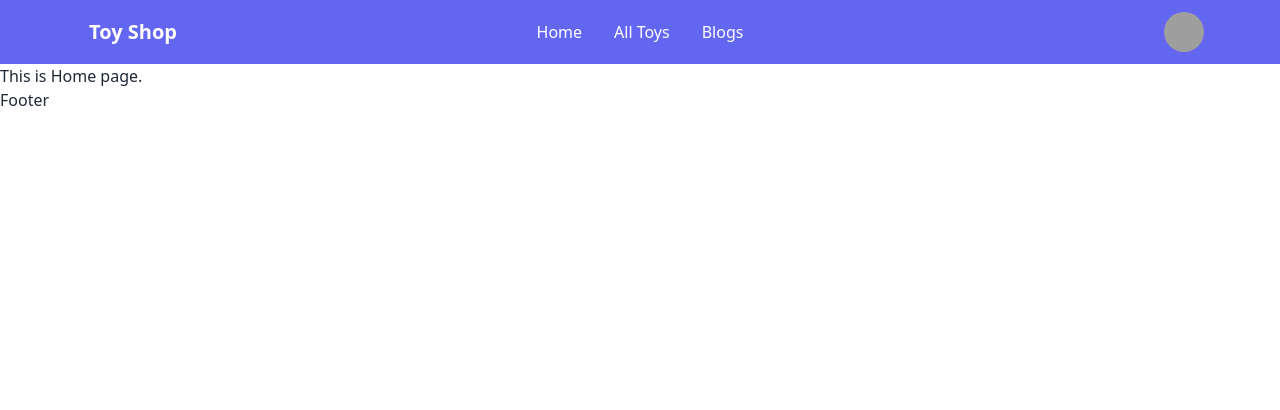
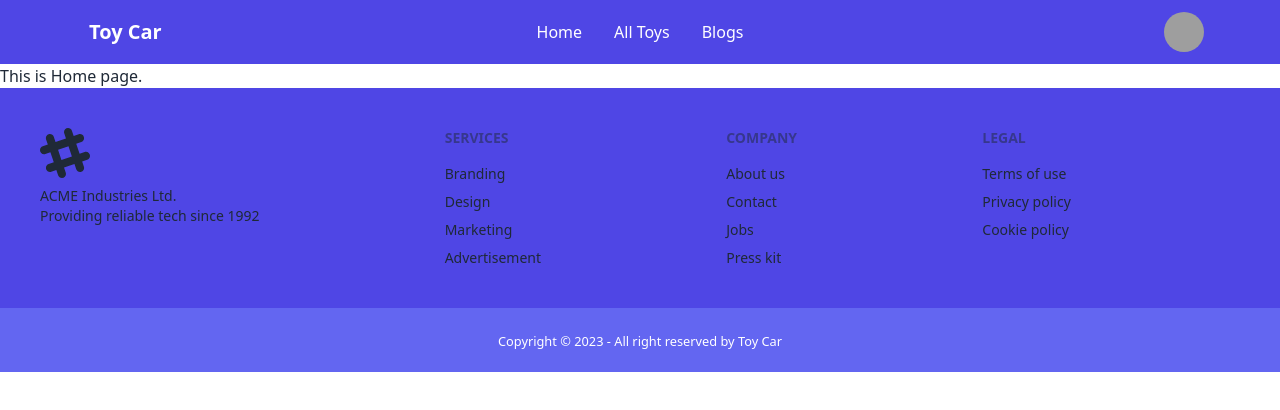
Before and after one commit to MozammalHaq/toy-car-client, a React (Vite) app: page / in a window 1280 px wide. Shown: the top 410 px of the page. Built offline with nearby package versions, Linux system fonts and the light colour scheme; grey boxes are pictures that could not be loaded.

Commit message:
add footer area

```diff
--- a/index.html
+++ b/index.html
@@ -2,7 +2,7 @@
 <html lang="en">
   <head>
     <meta charset="UTF-8" />
-    <link rel="icon" type="image/svg+xml" href="/vite.svg" />
+    <link rel="icon" type="image/png+xml" href="/logo.png" />
     <meta name="viewport" content="width=device-width, initial-scale=1.0" />
     <title>Toy Car</title>
   </head>
--- a/src/Pages/Shared/Footer/Footer.jsx
+++ b/src/Pages/Shared/Footer/Footer.jsx
@@ -2,8 +2,36 @@
 
 const Footer = () => {
     return (
-        <div>
-            <h2>Footer</h2>
+        <div className="bg-indigo-600 text-white">
+            <footer className="footer p-10 text-base-content">
+                <div>
+                    <svg width="50" height="50" viewBox="0 0 24 24" xmlns="http://www.w3.org/2000/svg" fillRule="evenodd" clipRule="evenodd" className="fill-current"><path d="M22.672 15.226l-2.432.811.841 2.515c.33 1.019-.209 2.127-1.23 2.456-1.15.325-2.148-.321-2.463-1.226l-.84-2.518-5.013 1.677.84 2.517c.391 1.203-.434 2.542-1.831 2.542-.88 0-1.601-.564-1.86-1.314l-.842-2.516-2.431.809c-1.135.328-2.145-.317-2.463-1.229-.329-1.018.211-2.127 1.231-2.456l2.432-.809-1.621-4.823-2.432.808c-1.355.384-2.558-.59-2.558-1.839 0-.817.509-1.582 1.327-1.846l2.433-.809-.842-2.515c-.33-1.02.211-2.129 1.232-2.458 1.02-.329 2.13.209 2.461 1.229l.842 2.515 5.011-1.677-.839-2.517c-.403-1.238.484-2.553 1.843-2.553.819 0 1.585.509 1.85 1.326l.841 2.517 2.431-.81c1.02-.33 2.131.211 2.461 1.229.332 1.018-.21 2.126-1.23 2.456l-2.433.809 1.622 4.823 2.433-.809c1.242-.401 2.557.484 2.557 1.838 0 .819-.51 1.583-1.328 1.847m-8.992-6.428l-5.01 1.675 1.619 4.828 5.011-1.674-1.62-4.829z"></path></svg>
+                    <p>ACME Industries Ltd.<br />Providing reliable tech since 1992</p>
+                </div>
+                <div>
+                    <span className="footer-title">Services</span>
+                    <a className="link link-hover">Branding</a>
+                    <a className="link link-hover">Design</a>
+                    <a className="link link-hover">Marketing</a>
+                    <a className="link link-hover">Advertisement</a>
+                </div>
+                <div>
+                    <span className="footer-title">Company</span>
+                    <a className="link link-hover">About us</a>
+                    <a className="link link-hover">Contact</a>
+                    <a className="link link-hover">Jobs</a>
+                    <a className="link link-hover">Press kit</a>
+                </div>
+                <div>
+                    <span className="footer-title">Legal</span>
+                    <a className="link link-hover">Terms of use</a>
+                    <a className="link link-hover">Privacy policy</a>
+                    <a className="link link-hover">Cookie policy</a>
+                </div>
+            </footer>
+            <div className="text-center p-5 bg-indigo-500">
+                <small>Copyright © 2023 - All right reserved by Toy Car</small>
+            </div>
         </div>
     );
 };
--- a/src/Pages/Shared/NavBar/NavBar.jsx
+++ b/src/Pages/Shared/NavBar/NavBar.jsx
@@ -7,7 +7,7 @@ const NavBar = () => {
         <li><Link to='/blogs'>Blogs</Link></li>
     </>
     return (
-        <div className="bg-indigo-500 text-white">
+        <div className="bg-indigo-600 text-white">
             <div className="navbar max-w-6xl mx-auto">
                 <div className="navbar-start">
                     <div className="dropdown">
@@ -18,7 +18,7 @@ const NavBar = () => {
                             {navItems}
                         </ul>
                     </div>
-                    <a className="btn btn-ghost normal-case text-xl">Toy Shop</a>
+                    <a className="btn btn-ghost normal-case text-xl">Toy Car</a>
                 </div>
                 <div className="navbar-center hidden lg:flex">
                     <ul className="menu menu-horizontal px-1">
```
Also changed, not shown: public/logo.png (added), src/assets/logo.png (added).
